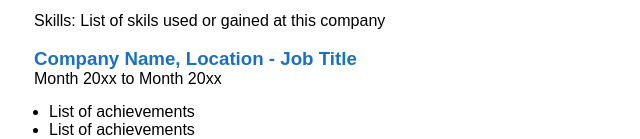
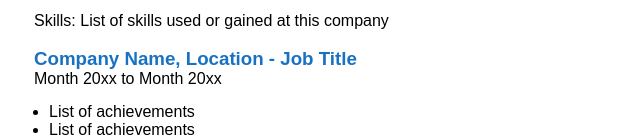
Before and after one commit to Apacy/Single-Page-CV, a plain HTML site: page SinglePageCV/index.html in a window 1280 px wide. Shown: the part 660-799 px from the top of the page, 30-670 px from the left. Drawn offline with Linux system fonts and the light colour scheme; a web font is replaced by a local one.

Commit message:
Update index.html

```diff
--- a/SinglePageCV/index.html
+++ b/SinglePageCV/index.html
@@ -42,7 +42,7 @@
       <li>List of achievements</li>
       <li>List of achievements</li>
     </ul>
-    <p>Skills: List of skils used or gained at this company</p>
+    <p>Skills: List of skills used or gained at this company</p>
     <br>
 
     <h3>Company Name, Location - Job Title</h3>
@@ -61,4 +61,5 @@
 
 
 </body>
+
 </html>
```
